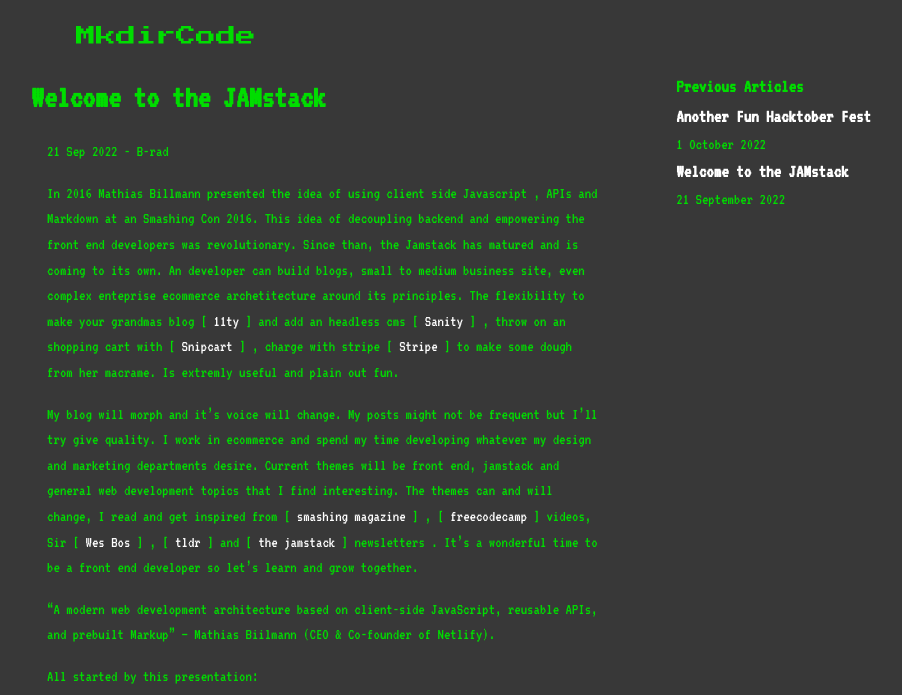
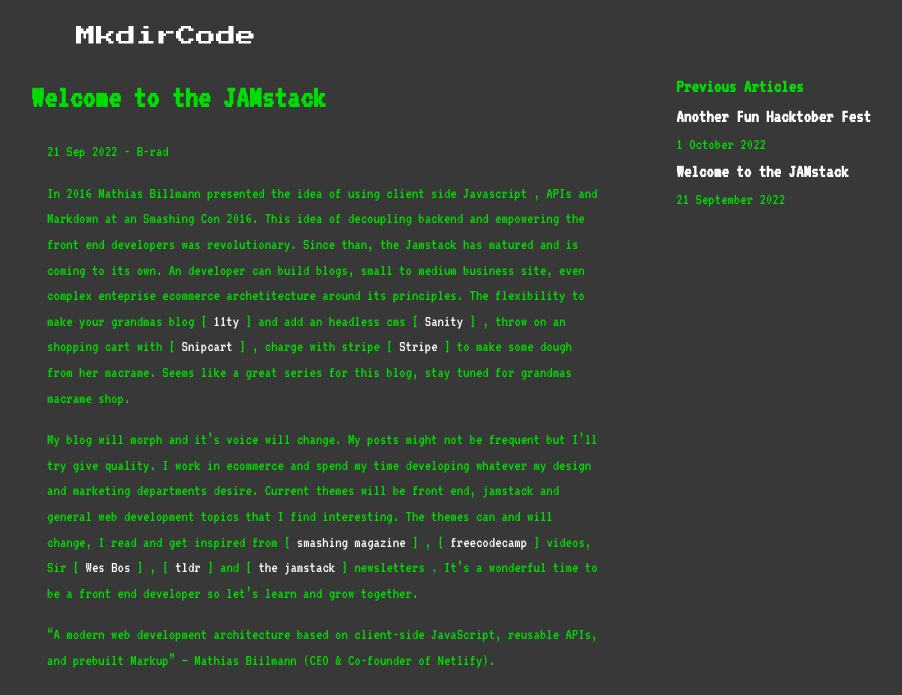
Before and after one commit to BradFabian/personalblog, a Jekyll site: the page built from _posts/2022-09-21-JAMstack.md, in a window 1280 px wide. Shown: the top 695 px of the page, without its empty margins (189-1091 px from the left). Built offline with Jekyll 4.4.1, drawn with Linux system fonts in a browser that asks for light colours; some of the changed lines change nothing that is shown.

Commit message:
added an counter  and fixed article links

```diff
--- a/_includes/footer.html
+++ b/_includes/footer.html
@@ -13,11 +13,11 @@
             <div class="footer__group-visitor">
             <p class="footer__group-visitor-title">My Visitor Counter</p>
             <div class="footer__group-counter">
-            <div class="footer__group-counter-number">1</div>
-            <div class="footer__group-counter-number">2</div>
-            <div class="footer__group-counter-number">0</div>
-            <div class="footer__group-counter-number">0</div>
-            <div class="footer__group-counter-number">9</div>
+            <span class="footer__group-counter-number"></span>
+            <span class="footer__group-counter-number"></span>
+            <span class="footer__group-counter-number"></span>
+            <span class="footer__group-counter-number"></span>
+            <span class="footer__group-counter-number"></span>
             </div>
             </div>
     </div>
--- a/_includes/navigation.html
+++ b/_includes/navigation.html
@@ -1,5 +1,5 @@
 <header>
-    <div class="header-brand">MkdirCode</div>
+    <div class="header-brand"><a class='header-brand__link'href="/">MkdirCode</a></div>
 
     <nav class="header__nav">
         <ul class="menu" role="list">
--- a/_posts/2022-09-21-JAMstack.md
+++ b/_posts/2022-09-21-JAMstack.md
@@ -7,7 +7,7 @@
 
 
 
-In 2016 Mathias Billmann presented the idea of using client side Javascript , APIs and Markdown at an Smashing Con 2016. This idea of decoupling backend and empowering the front end developers was revolutionary. Since than, the Jamstack has matured and is coming to its own. An developer can build blogs, small to medium business site, even complex enteprise ecommerce archetitecture around its principles. The flexibility to make your grandmas blog [11ty](https://www.11ty.dev/) and add an headless cms [Sanity](https://www.sanity.io/), throw on an shopping cart with [Snipcart](https://snipcart.com/), charge with stripe[Stripe](https://stripe.com/) to make some dough from her macrame.  Is extremly useful and plain out fun.
+In 2016 Mathias Billmann presented the idea of using client side Javascript , APIs and Markdown at an Smashing Con 2016. This idea of decoupling backend and empowering the front end developers was revolutionary. Since than, the Jamstack has matured and is coming to its own. An developer can build blogs, small to medium business site, even complex enteprise ecommerce archetitecture around its principles. The flexibility to make your grandmas blog [11ty](https://www.11ty.dev/) and add an headless cms [Sanity](https://www.sanity.io/), throw on an shopping cart with [Snipcart](https://snipcart.com/), charge with stripe[Stripe](https://stripe.com/) to make some dough from her macrame.  Seems like a great series for this blog, stay tuned for grandmas macrame shop.
 
 My blog will morph and it's voice will change. My posts might not be frequent but I'll try give quality.  I work in ecommerce and spend my time developing whatever my design and marketing departments desire. Current themes will be front end, jamstack and general web development topics that I find interesting.  The themes can and will change, I read and get inspired from [smashing magazine](https://www.smashingmagazine.com/),[freecodecamp](https://www.freecodecamp.org/) videos, Sir [Wes Bos](https://wesbos.com/), [tldr](https://tldr.tech/) and [the jamstack](https://jamstack.email/ ) newsletters .  It's a wonderful time to be a front end developer so let's learn and grow together.
 
--- a/assets/js/app.js
+++ b/assets/js/app.js
@@ -1,8 +1,60 @@
-const form  = document.getElementById('contact-form');
 
-btn.addEventListener('submit', function handleClick(event) {
+/// Add active class to Nav //
+
+
+
+
+/// Contact Form Reset ///
+
+
+
+/*const form  = document.getElementById('contact-form');
+
+form.addEventListener('submit', function handleClick(event) {
   // 👇️ if you are submitting a form (prevents page reload)
   event.preventDefault();
 
   form.reset();
-});
+});*/
+
+
+/// Values For Visitor Counter ///
+
+const COUNT_URL = "https://api.countapi.xyz"
+const NAMESPACE = "mkdircode.com"
+const KEY = "6f8c1b24-4900-11ed-b878-0242ac120002"
+
+const counter = document.querySelectorAll("span.footer__group-counter-number");
+// Logic For Visitor Counter ///
+const getCount = async () => {
+    const response = await fetch(`${COUNT_URL}/get/${NAMESPACE}/${KEY}`);
+    const data = await response.json();
+    setValue(data.value);
+  };
+
+  const incrementCount = async () => {
+    const response = await fetch(`${COUNT_URL}/hit/${NAMESPACE}/${KEY}`);
+    const data = await response.json();
+    setValue(data.value);
+  };
+
+
+
+  const setValue = (num) => {
+    var str = num.toString().padStart(5, "0");
+    for (let index = 0; index < str.length; index++) {
+      const element = str[index];
+      counter[index].innerHTML = element;
+    }
+  };
+
+  if (localStorage.getItem("hasVisited") == null) {
+    incrementCount()
+      .then(() => {
+        localStorage.setItem("hasVisited", "true");
+      })
+      .catch((err) => console.log(err));
+  } else {
+    getCount()
+      .catch((err) => console.log(err));
+  }
```
Also changed, not shown: 9 other files.
